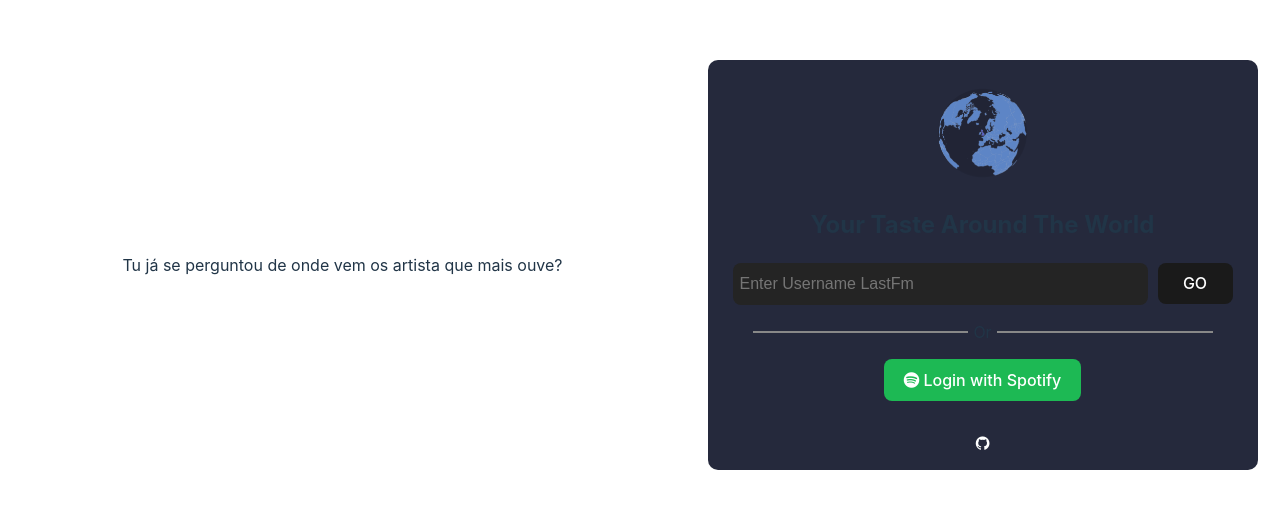
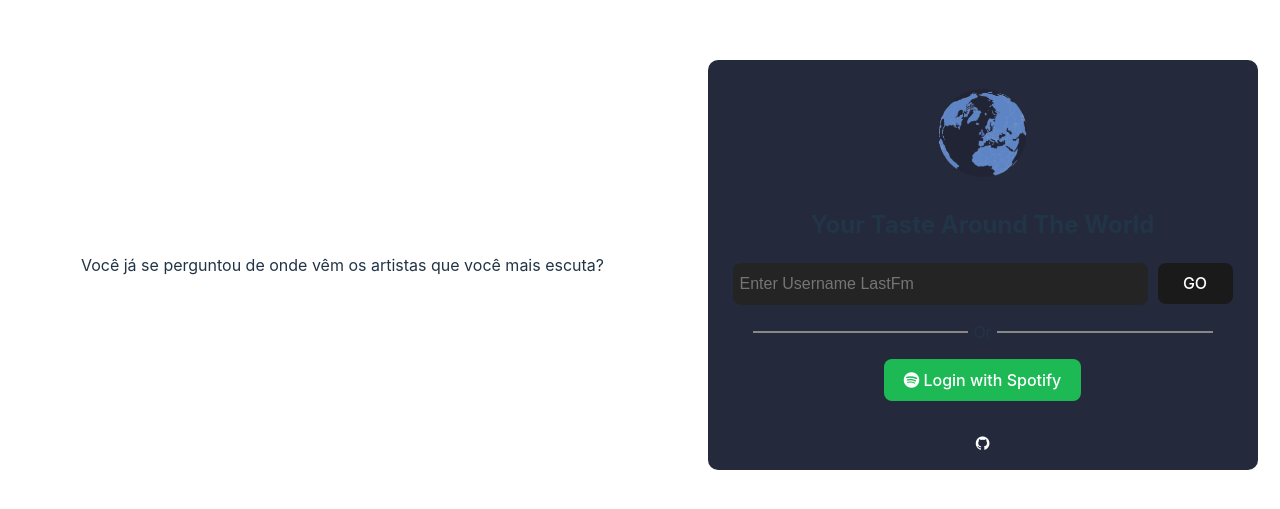
Before and after one commit to vlopess/Your-Taste-Around-The-World, a React (Vite) app: page / in a window 1280 px wide. Shown: the part 135-644 px from the top of the page. Built offline with nearby package versions, Linux system fonts and the light colour scheme.

Commit message:
fix: ajustes no Carousel

```diff
--- a/src/components/CarouselText/CarouselText.css
+++ b/src/components/CarouselText/CarouselText.css
@@ -1,10 +1,3 @@
-.txt {
-    /*transform: translateY(-100%);*/
-    opacity: 1;
-    transition: transform 250ms;
+.txt p{
+    font-size: 25px;
 }
-
-.show {
-    opacity: 1;
-    background-color: #1a1a1a;
-}
--- a/src/components/CarouselText/CarouselText.jsx
+++ b/src/components/CarouselText/CarouselText.jsx
@@ -1,9 +1,10 @@
 import "./CarouselText.css";
 import {useEffect, useState} from "react";
+import {AnimatePresence, motion} from "framer-motion";
 
 export const CarouselText = () => {
 
-    const [index, setIndex] = useState(0);
+    const [index, setIndex] = useState(1);
 
     useEffect(() => {
         setTimeout(() => {
@@ -16,20 +17,52 @@
 
     return (
         <>
-            <div style={{width: "50%"}}>
-                <div className={`${index === 0 ? "txt" : "show"}`} hidden={index !== 0}>
-                    <p>Welcome to the Your Taste Around The World</p>
+                <div style={{width: "50%"}}>
+                    <AnimatePresence>
+                        {index === 1 &&(
+                            <motion.div
+                                initial={{x: 300, opacity: 0}}
+                                animate={{x: 0, opacity: 1}}
+                                exit={{x: "-100vw", opacity: 0, transition: { duration: 0.7 }}}
+                            >
+                                <p>Bem-vindo ao <i>Your Taste Around The World</i></p>
+                            </motion.div>
+                        )}
+                    </AnimatePresence>
+                    <AnimatePresence>
+                        {index === 2 && (
+                            <motion.div
+                                initial={{x: 300, opacity: 0}}
+                                animate={{x: 0, opacity: 1}}
+                                exit={{x: "-100vw", opacity: 0, transition: { duration: 0.7 }}}
+                            >
+                                <p>Você já se perguntou de onde vêm os artistas que você mais escuta?</p>
+                            </motion.div>
+                        )}
+                    </AnimatePresence>
+                    <AnimatePresence>
+                        {index === 3 && (
+                            <motion.div
+                                initial={{x: 300, opacity: 0}}
+                                animate={{x: 0, opacity: 1}}
+                                exit={{x: "-100vw", opacity: 0, transition: { duration: 0.7 }}}
+                            >
+                                <p>Aqui, você vai descobrir a origem dos seus artistas favoritos!</p>
+                            </motion.div>
+                        )}
+                    </AnimatePresence>
+                    <AnimatePresence>
+                        {index === 4 && (
+                            <motion.div
+                                initial={{x: 300, opacity: 0}}
+                                animate={{x: 0, opacity: 1}}
+                                exit={{x: "-100vw", opacity: 0, transition: { duration: 0.7 }}}
+                            >
+                                <p>Com sua conta do LastFm ou Spotify, você pode descobrir tudo isso!</p>
+                            </motion.div>
+                        )}
+                    </AnimatePresence>
                 </div>
-                <div className={`${index === 1 ? "txt" : "show"}`} hidden={index !== 1}>
-                    <p>Tu já se perguntou de onde vem os artista que mais ouve?</p>
-                </div>
-                <div className={`${index === 2 ? "txt" : "show"}`} hidden={index !== 2}>
-                    <p>Aqui você vai encontrar de onde é os seus artistas prediletos!</p>
-                </div>
-                <div className={`${index === 3 ? "txt" : "show"}`} hidden={index !== 3}>
-                <p>Apenas com sua conta no LastFm ou Spotify você pode descobrir isso!</p>
-                </div>
-            </div>
         </>
     )
 }
```
